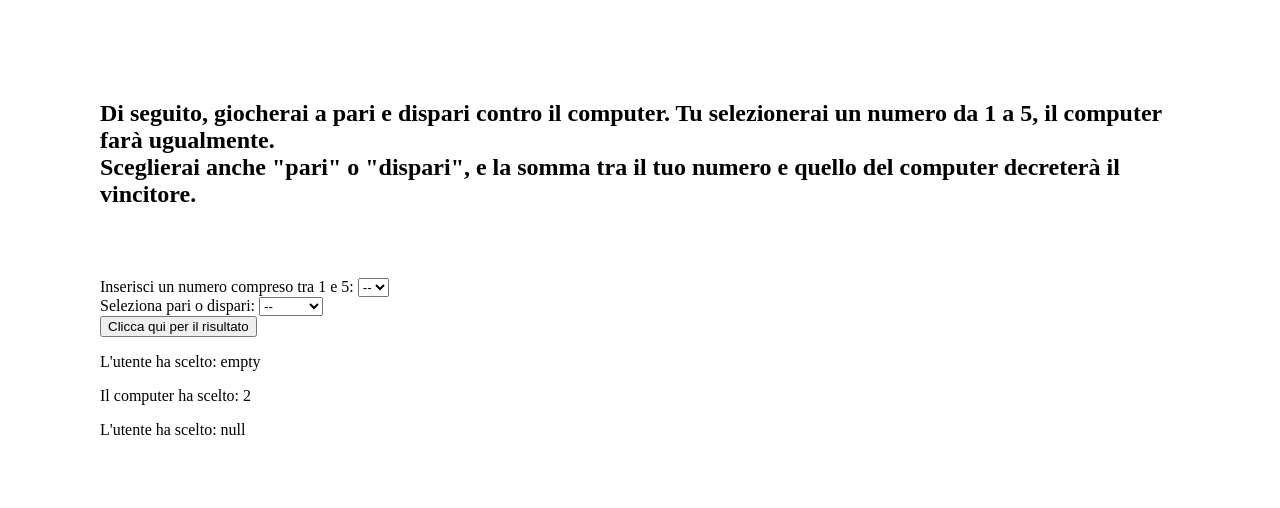
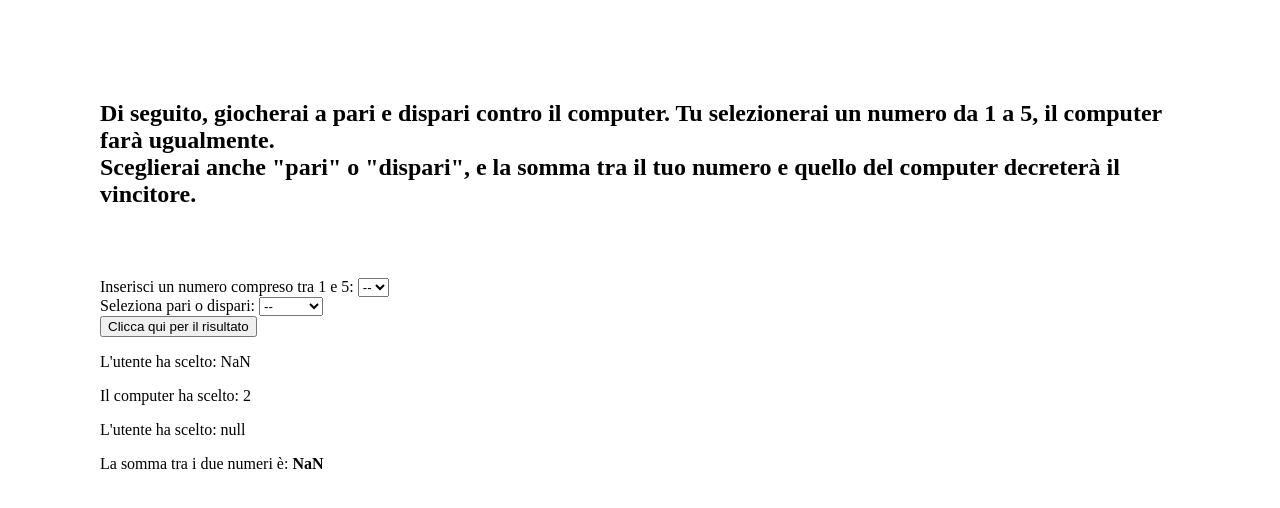
Before and after one commit to niculas1989/js-paliedispari, a plain HTML site: page index.html in a window 1280 px wide. Both pictures are taken after a click on the button "Clicca qui per il risultato". Drawn offline with Linux system fonts and the light colour scheme.

Commit message:
add sum & final-result

```diff
--- a/index.html
+++ b/index.html
@@ -43,6 +43,7 @@
     <p id="result"></p>
     <p id="result-pc"></p>
     <p id="human-choice"></p>
+    <p id="final-result"></p>
     <p id="winner"></p>
 
 
--- a/js/script2.js
+++ b/js/script2.js
@@ -23,17 +23,22 @@ function getRandomNumber(min, max) {
     return Math.floor(Math.random() * (max - min)) + min;
 }
 
-let pcRandomNumber = (getRandomNumber(1, 5));
+let pcRandomNumber = parseInt((getRandomNumber(1, 5)));
 
 //! Connessione dell'evento "click" a qualcosa di tangibile
 
 buttonGenerate.addEventListener('click', function () {
-    let humanChoice = number.value;
+    let humanChoice = parseInt(number.value);
     let evenOddChoice = evenOrOdd.value;
-    console.log(humanChoice);
+
     resultElement.innerText = `L'utente ha scelto: ${humanChoice}`;
     resultPcNumberElement.innerText = `Il computer ha scelto: ${pcRandomNumber}`;
     humanEvenOrOddChoice.innerText = `L'utente ha scelto: ${evenOddChoice}`;
+
+    //! Aggiungiamo la somma dei due numeri
+    const sum = humanChoice + pcRandomNumber;
+    const finalResult = document.getElementById('final-result');
+    finalResult.innerHTML = `La somma tra i due numeri è: <strong>${sum}</strong>`;
 
 
 
```
